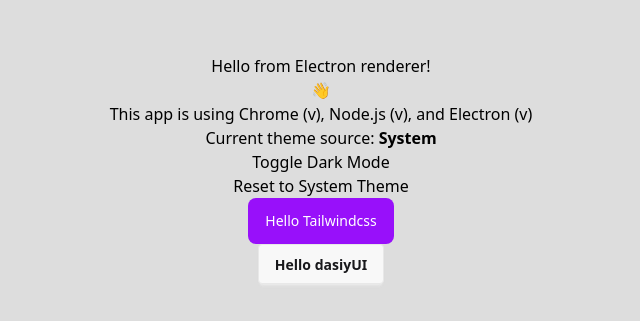
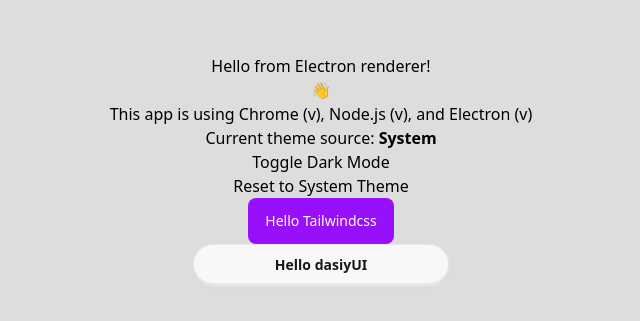
Before and after one commit to PedroFGN1/automacao_gefin_app, an Electron app: page index.html in a window 800 px wide. Shown: the part 231-552 px from the top of the page, without its empty margins (79-719 px from the left). Drawn offline with Linux system fonts and the light colour scheme; no server answers.

Commit message:
feat: adiciona classes de estilo para botões com Tailwind CSS e DaisyUI

```diff
--- a/index.html
+++ b/index.html
@@ -29,7 +29,7 @@
     Hello Tailwindcss
     </button>
     <button type="button"
-    class="btn">
+    class="btn w-64 rounded-full">
     Hello dasiyUI
     </button>
   </body>
```
Also changed, not shown: output.css.
